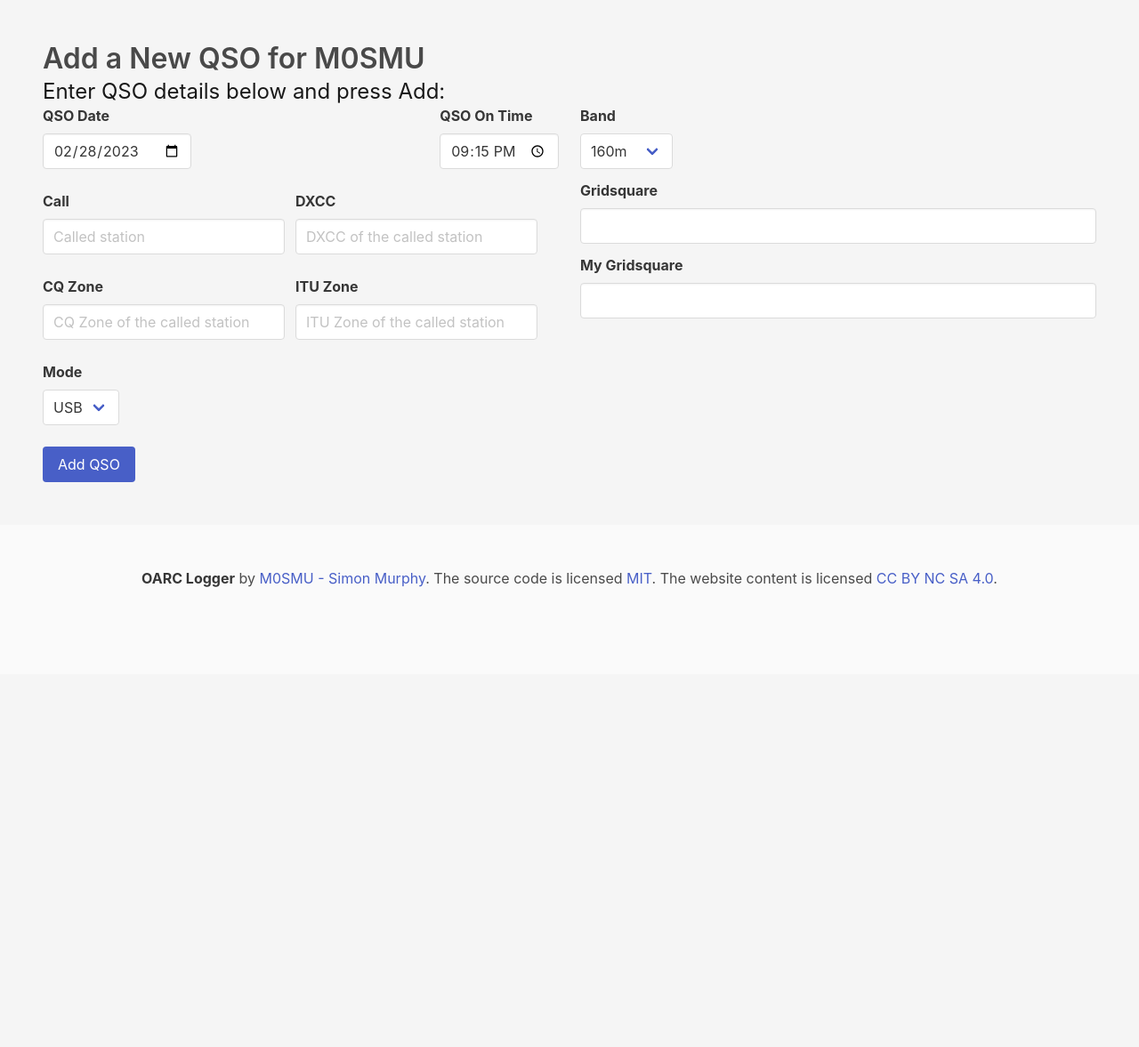
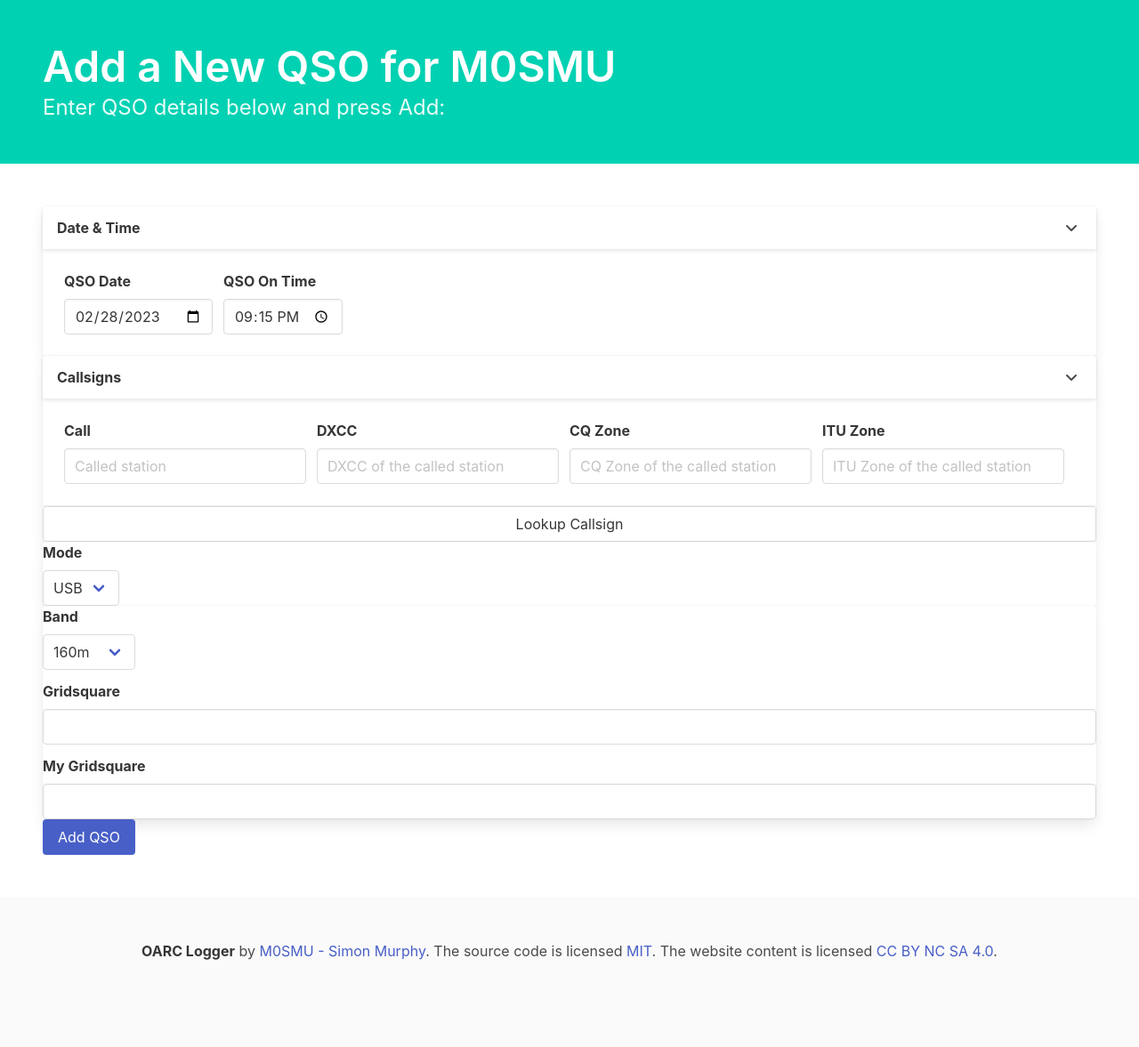
Before and after one commit to smurphboy/OARCLogger, a Flask app: page /qsos/M0SMU/new in a window 1280 px wide. Shown: the part 52-1229 px from the top of the page at 89% size. Before the commit the page ends 712 px from the top, so only its background shows below. Run offline with Flask 2, Linux system fonts and the light colour scheme; the visitor is signed in with stand-in values (Sample User, id 1); data comes from the database, SQL or seed files in the repository; data that the repository does not hold is empty; some libraries are stand-ins or nearby versions.

Commit message:
More form work for QSOs

```diff
--- a/logger/templates/qsoform.html
+++ b/logger/templates/qsoform.html
@@ -1,28 +1,40 @@
 {% extends 'base.html' %}
-
+{% block scripts %}
+<script src="https://code.jquery.com/jquery-3.3.1.min.js"></script>
+{% endblock %}
+{% block hero %}is-primary{% endblock %}
 {% block content %}
     <div class="bd-hero-heading">
-        <h1 class="title algolia-lvl0">
+        <h1 class="title is-size-1">
             {% block title %} <p>Add a New QSO for {{ station_callsign }}</p> {% endblock %}
         </h1>
         <div class="subtitle is-4 algolia-lvl1">
             <p>Enter QSO details below and press Add:</p>
         </div>
     </div>
+</section>
+<section class="section">
     <form method="POST" id="qsoform">
         {{ form.csrf_token }}
-        <div class="columns">
-            <div class="column">
+        <div class="card">
+            <header class="card-header">
+                <p class="card-header-title">Date & Time</p>
+                <button class="card-header-icon" id="dateandtime" aria-label="more options">
+                    <span class="icon">
+                        <i class="fas fa-angle-down" aria-hidden="true"></i>
+                    </span>
+                </button>
+            </header>
+            <div class="card-content" id="dateandtime-content">
                 <nav class="level">
                     <div class="level-left">
                         <div class="level-item">
                             <div class="field">
                                 {{ form.qso_date.label(class_="label") }}
-                                <div class="control">
+                                <p class="control is-expanded">
                                 {{ form.qso_date(class_="input") }}
+                                </p>
                             </div>
-                            </div>
-
                             {% if form.qso_date.errors %}
                                 <ul class="errors">
                                     {% for error in form.qso_date.errors %}
@@ -31,16 +43,13 @@
                                 </ul>
                             {% endif %}
                         </div>
-                    </div>
-                    <div class="level-right">
                         <div class="level-item">
                             <div class="field">
                                 {{ form.time_on.label(class_="label") }}
-                                <div class="control">
+                                <p class="control is-expanded">
                                 {{ form.time_on(class_="input") }}
+                                </p>
                             </div>
-                            </div>
-
                             {% if form.time_on.errors %}
                                 <ul class="errors">
                                     {% for error in form.time_on.errors %}
@@ -51,6 +60,18 @@
                         </div>
                     </div>
                 </nav>
+            </div>
+        </div>
+        <div class="card">
+            <header class="card-header">
+                <p class="card-header-title">Callsigns</p>
+                <button class="card-header-icon" id="callsigns" aria-label="more options">
+                    <span class="icon">
+                        <i class="fas fa-angle-down" aria-hidden="true"></i>
+                    </span>
+                </button>
+            </header>
+            <div class="card-content" id="callsigns-content">
                 <nav class="level">
                     <div class="level-left">
                         <div class="level-item">
@@ -60,8 +81,6 @@
                                     {{ form.call(class_="input", placeholder_="Called station") }}
                                 </div>
                             </div>
-
-
                             {% if form.call.errors %}
                                 <ul class="errors">
                                     {% for error in form.call.errors %}
@@ -77,8 +96,6 @@
                                     {{ form.dxcc(class_="input", placeholder_="DXCC of the called station") }}
                                 </div>
                             </div>
-
-
                             {% if form.dxcc.errors %}
                                 <ul class="errors">
                                     {% for error in form.dxcc.errors %}
@@ -87,10 +104,6 @@
                                 </ul>
                             {% endif %}
                         </div>
-                    </div>
-                </nav>
-                <nav class="level">
-                    <div class="level-left">
                         <div class="level-item">
                             <div class="field">
                                 {{ form.cqz.label(class_='label') }}
@@ -98,8 +111,6 @@
                                     {{ form.cqz(class_="input", placeholder_="CQ Zone of the called station") }}
                                 </div>
                             </div>
-
-
                             {% if form.cqz.errors %}
                                 <ul class="errors">
                                     {% for error in form.cqz.errors %}
@@ -115,8 +126,6 @@
                                     {{ form.ituz(class_="input", placeholder_="ITU Zone of the called station") }}
                                 </div>
                             </div>
-
-
                             {% if form.ituz.errors %}
                                 <ul class="errors">
                                     {% for error in form.ituz.errors %}
@@ -127,6 +136,12 @@
                         </div>
                     </div>
                 </nav>
+            </div>
+            <footer class="card-footer">
+                <button class="button card-footer-item">Lookup Callsign</button>
+            </footer>
+        </div>
+        <div class="card">
             <div class="field">
                 {{ form.mode.label(class_="label") }}
                 <div class="select">
@@ -142,7 +157,7 @@
                 </ul>
             {% endif %}
         </div>
-            <div class="column">
+        <div class="card">
             <div class="field">
                 {{ form.band.label(class_="label") }}
                 <div class="select">
@@ -188,8 +203,21 @@
                 </ul>
             {% endif %}
         </div>
-        </div>
         <button class="button is-link" name="add_qso" type="submit" form="qsoform">Add QSO</button>
     </form>
+</section>
 
+<script>
+
+$(document).ready(function() {
+
+    $("#dateandtime").click(function() {
+    $("#dateandtime-content").toggleClass('is-hidden');
+    });
+
+    $("#callsigns").click(function() {
+    $("#callsigns-content").toggleClass('is-hidden');
+    });
+});
+</script>
 {% endblock %}
--- a/logger/templates/viewqso.html
+++ b/logger/templates/viewqso.html
@@ -1211,6 +1211,9 @@
     }
   });
 });
+</script>
+{% endif %}
+<script>
 $(document).ready(function() {
 
     $("#dateandtime").click(function() {
@@ -1242,5 +1245,4 @@ $(document).ready(function() {
     });
 });
 </script>
-{% endif %}
 {% endblock %}
```
Lines whose indentation alone changed are shown as unchanged.
